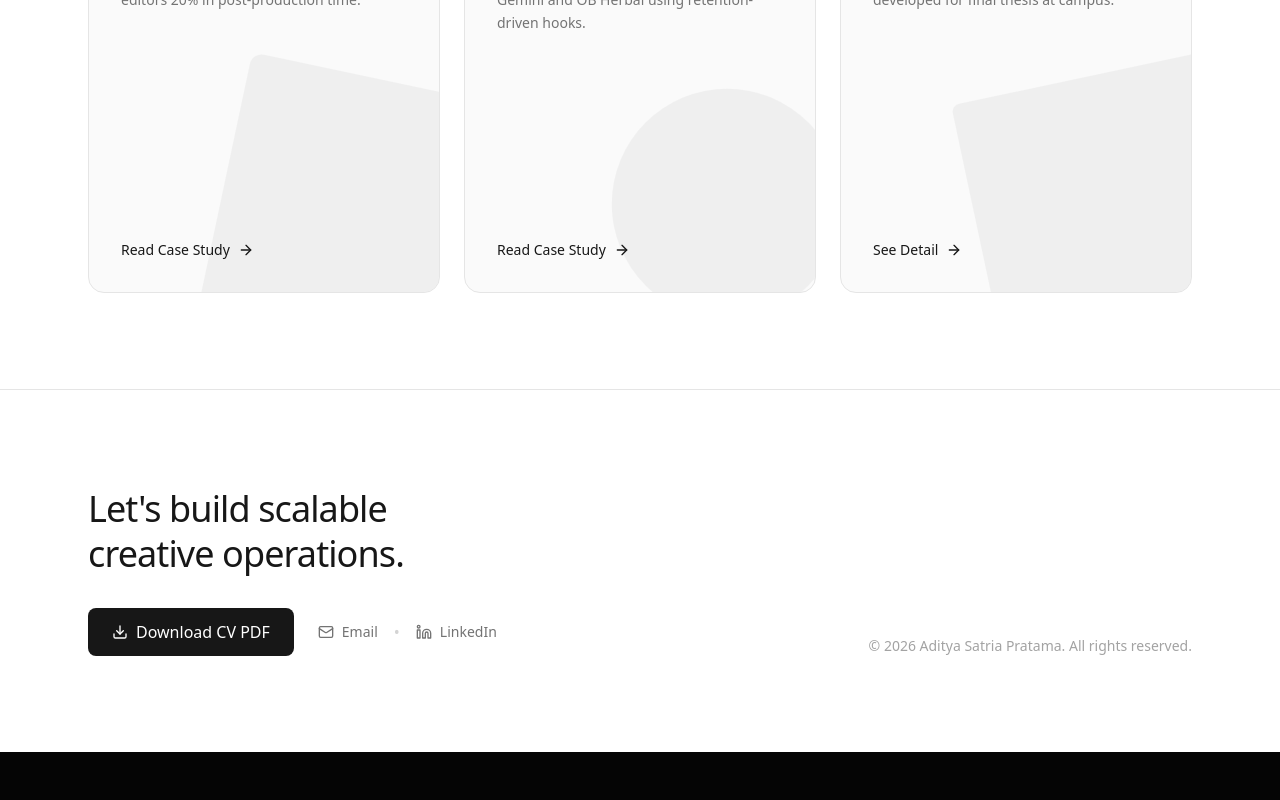
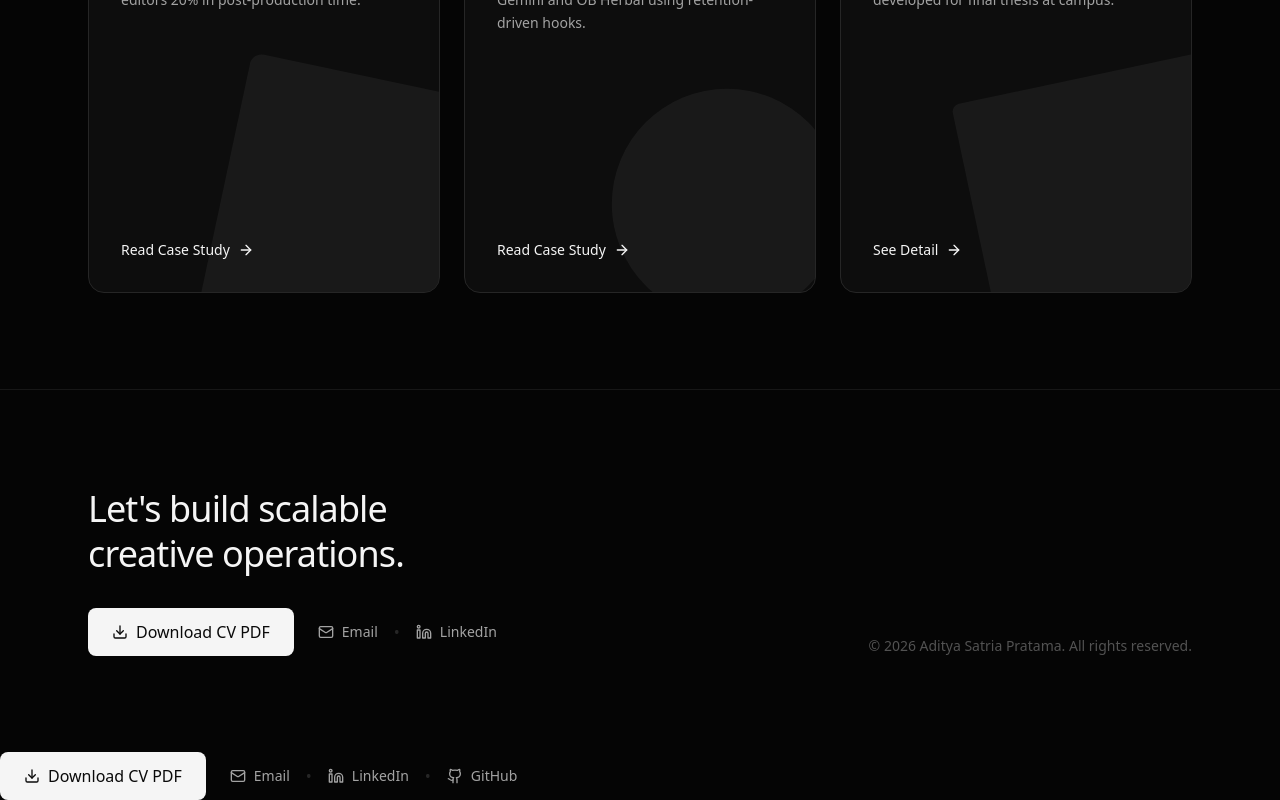
Before and after one commit to Adityasat23/portfolio, a Next.js app: page / in a window 1280 px wide. Shown: the part 803-1603 px from the top of the page. Before the commit the page ends 1555 px from the top, so only its background shows below. Built offline with nearby package versions, Linux system fonts and the light colour scheme.

Commit message:
tesupdate

```diff
--- a/app/globals.css
+++ b/app/globals.css
@@ -1,4 +1,8 @@
 @import "tailwindcss";
+@import "tailwindcss";
+
+/* FIX: Tell Tailwind v4 to trigger dark mode when next-themes adds the .dark class */
+@custom-variant dark (&:is(.dark *));
 
 @theme {
   /* Setup custom font */
--- a/app/page.tsx
+++ b/app/page.tsx
@@ -197,6 +197,54 @@ export default function Home() {
             © {new Date().getFullYear()} Aditya Satria Pratama. All rights reserved.
           </p>
         </div>
+        <div className="flex flex-col sm:flex-row items-start sm:items-center gap-4 sm:gap-6">
+              <a
+                href="/Aditya_Satria_Pratama_Resume.pdf"
+                download
+                className="flex items-center justify-center gap-2 px-6 py-3 bg-neutral-900 dark:bg-neutral-100 text-white dark:text-neutral-950 font-medium rounded-lg hover:bg-neutral-800 dark:hover:bg-white transition-colors"
+              >
+                <Download className="w-4 h-4" />
+                Download CV PDF
+              </a>
+              <div className="flex items-center gap-4">
+
+                {/* Email Integration */}
+                <a
+                  href="mailto:adityasatriapratama29@gmail.com"
+                  className="text-neutral-500 hover:text-neutral-900 dark:text-neutral-400 dark:hover:text-neutral-100 transition-colors flex items-center gap-2 text-sm font-medium"
+                >
+                  <Mail className="w-4 h-4" />
+                  Email
+                </a>
+
+                <span className="text-neutral-300 dark:text-neutral-800">•</span>
+
+                {/* LinkedIn Integration */}
+                <a
+                  href="https://linkedin.com/in/YOUR-LINKEDIN-URL"
+                  target="_blank"
+                  rel="noopener noreferrer"
+                  className="text-neutral-500 hover:text-neutral-900 dark:text-neutral-400 dark:hover:text-neutral-100 transition-colors flex items-center gap-2 text-sm font-medium"
+                >
+                  <svg xmlns="http://www.w3.org/2000/svg" width="16" height="16" viewBox="0 0 24 24" fill="none" stroke="currentColor" strokeWidth="2" strokeLinecap="round" strokeLinejoin="round"><path d="M16 8a6 6 0 0 1 6 6v7h-4v-7a2 2 0 0 0-2-2 2 2 0 0 0-2 2v7h-4v-7a6 6 0 0 1 6-6z"/><rect width="4" height="12" x="2" y="9"/><circle cx="4" cy="4" r="2"/></svg>
+                  LinkedIn
+                </a>
+
+                <span className="text-neutral-300 dark:text-neutral-800">•</span>
+
+                {/* GitHub Integration */}
+                <a
+                  href="https://github.com/Adityasat23"
+                  target="_blank"
+                  rel="noopener noreferrer"
+                  className="text-neutral-500 hover:text-neutral-900 dark:text-neutral-400 dark:hover:text-neutral-100 transition-colors flex items-center gap-2 text-sm font-medium"
+                >
+                  <svg xmlns="http://www.w3.org/2000/svg" width="16" height="16" viewBox="0 0 24 24" fill="none" stroke="currentColor" strokeWidth="2" strokeLinecap="round" strokeLinejoin="round"><path d="M15 22v-4a4.8 4.8 0 0 0-1-3.5c3 0 6-2 6-5.5.08-1.25-.27-2.48-1-3.5.28-1.15.28-2.35 0-3.5 0 0-1 0-3 1.5-2.64-.5-5.36-.5-8 0C6 2 5 2 5 2c-.3 1.15-.3 2.35 0 3.5A5.403 5.403 0 0 0 4 9c0 3.5 3 5.5 6 5.5-.39.49-.68 1.05-.85 1.65-.17.6-.22 1.23-.15 1.85v4"/><path d="M9 18c-4.51 2-5-2-7-2"/></svg>
+                  GitHub
+                </a>
+
+              </div>
+            </div>
       </footer>
     </div>
   );
--- a/components/PhysicsSkills.tsx
+++ b/components/PhysicsSkills.tsx
@@ -30,9 +30,9 @@ export default function PhysicsSkills() {
           Mouse = Matter.Mouse,
           MouseConstraint = Matter.MouseConstraint;
 
-    // 1. Setup Engine & Antigravity (Negative Y gravity)
+    // 1. Setup Engine & Antigravity
     const engine = Engine.create({
-      gravity: { x: 0, y: -0.2, scale: 0.001 } // Negative Y makes them float up!
+      gravity: { x: 0, y: -0.2, scale: 0.001 }
     });
     engineRef.current = engine;
 
@@ -53,29 +53,28 @@ export default function PhysicsSkills() {
     });
     renderRef.current = render;
 
-    // 3. Create Boundaries (Walls, Ceiling, Floor)
+    // 3. Create Boundaries
     const wallOptions = { isStatic: true, render: { visible: false } };
     const ground = Bodies.rectangle(width / 2, height + 50, width, 100, wallOptions);
     const ceiling = Bodies.rectangle(width / 2, -50, width, 100, wallOptions);
     const leftWall = Bodies.rectangle(-50, height / 2, 100, height, wallOptions);
     const rightWall = Bodies.rectangle(width + 50, height / 2, 100, height, wallOptions);
 
-    // 4. Create Skill Pills (Bodies)
-    const bodies = SKILLS.map((_, index) => {
-      // Random starting positions near the bottom
+    // 4. Create Skill Pills
+    const bodies = SKILLS.map(() => {
       const x = Math.random() * (width - 200) + 100;
       const y = height + (Math.random() * 200);
-      return Bodies.rectangle(x, y, 160, 48, { // Approximate size of the HTML pills
+      return Bodies.rectangle(x, y, 160, 48, {
         chamfer: { radius: 24 },
-        restitution: 0.6, // Bounciness
+        restitution: 0.6,
         frictionAir: 0.01,
-        render: { visible: false } // We hide the canvas objects to show HTML instead
+        render: { visible: false }
       });
     });
 
     Composite.add(engine.world, [ground, ceiling, leftWall, rightWall, ...bodies]);
 
-    // 5. Add Mouse Interaction (Drag them around)
+    // 5. Add Mouse Interaction
     const mouse = Mouse.create(render.canvas);
     const mouseConstraint = MouseConstraint.create(engine, {
       mouse: mouse,
@@ -85,9 +84,17 @@ export default function PhysicsSkills() {
       }
     });
     Composite.add(engine.world, mouseConstraint);
+    render.mouse = mouse;
 
-    // Keep the mouse in sync with scrolling
-    render.mouse = mouse;
+    // FIX: Bypass TypeScript's missing type definitions using 'as any'
+    const mouseAny = render.mouse as any;
+
+    // Stop Matter.js from hijacking desktop scroll
+    render.mouse.element.removeEventListener("mousewheel", mouseAny.mousewheel);
+    render.mouse.element.removeEventListener("DOMMouseScroll", mouseAny.mousewheel);
+
+    // Stop Matter.js from hijacking mobile scroll
+    render.mouse.element.removeEventListener("touchmove", mouseAny.mousemove);
 
     // 6. Sync HTML elements to Physics Bodies
     const htmlElements = Array.from(container.querySelectorAll('.skill-pill')) as HTMLElement[];
@@ -96,7 +103,6 @@ export default function PhysicsSkills() {
       bodies.forEach((body, i) => {
         const el = htmlElements[i];
         if (el) {
-          // Translate and rotate HTML elements to match physics bodies
           el.style.transform = `translate(${body.position.x - 80}px, ${body.position.y - 24}px) rotate(${body.angle}rad)`;
         }
       });
@@ -120,13 +126,12 @@ export default function PhysicsSkills() {
   if (!isClient) return null;
 
   return (
-    <div ref={sceneRef} className="absolute inset-0 z-0 overflow-hidden pointer-events-auto">
-      {/* HTML Elements mapped to physics bodies */}
+    <div ref={sceneRef} className="absolute inset-0 z-0 overflow-hidden pointer-events-none">
       {SKILLS.map((skill, i) => (
         <div
           key={i}
-          className="skill-pill absolute top-0 left-0 flex items-center justify-center px-6 h-12 bg-neutral-100 dark:bg-neutral-900 border border-neutral-300 dark:border-neutral-800 rounded-full font-medium text-sm text-neutral-900 dark:text-neutral-100 shadow-sm select-none cursor-grab active:cursor-grabbing backdrop-blur-sm"
-          style={{ width: '160px' }} // Fixed width matches the physics body
+          className="skill-pill absolute top-0 left-0 flex items-center justify-center px-6 h-12 bg-neutral-100 dark:bg-neutral-900 border border-neutral-300 dark:border-neutral-800 rounded-full font-medium text-sm text-neutral-900 dark:text-neutral-100 shadow-sm select-none cursor-grab active:cursor-grabbing backdrop-blur-sm pointer-events-auto"
+          style={{ width: '160px' }}
         >
           {skill}
         </div>
```
